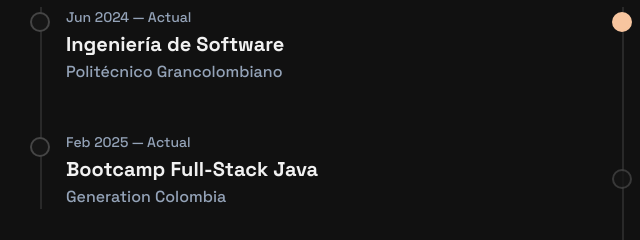
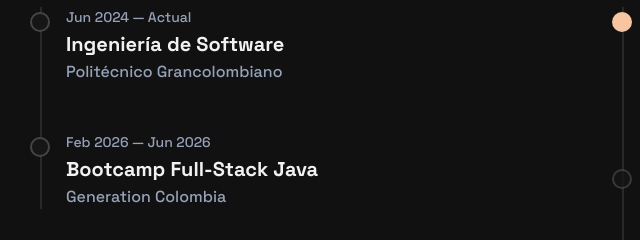
Before and after one commit to fabian1031/fabian-beltran-portafolio, a website: page index.html in a window 1280 px wide. Shown: the part 1560-1800 px from the top of the page, 42-682 px from the left. Drawn offline with nearby package versions, Linux system fonts and the light colour scheme.

Commit message:
se actualiza la fecha de finalizacion del bootcampm

```diff
--- a/index.html
+++ b/index.html
@@ -272,7 +272,7 @@
                 <p class="institution mb-2">Politécnico Grancolombiano</p>
               </article>
               <article class="timeline-entry">
-                <span class="date small d-block mb-1">Feb 2025 — Actual</span>
+                <span class="date small d-block mb-1">Feb 2026 — Jun 2026</span>
                 <h4 class="h5 fw-bold mb-1">Bootcamp Full-Stack Java</h4>
                 <p class="institution mb-2">Generation Colombia</p>
               </article>
```
